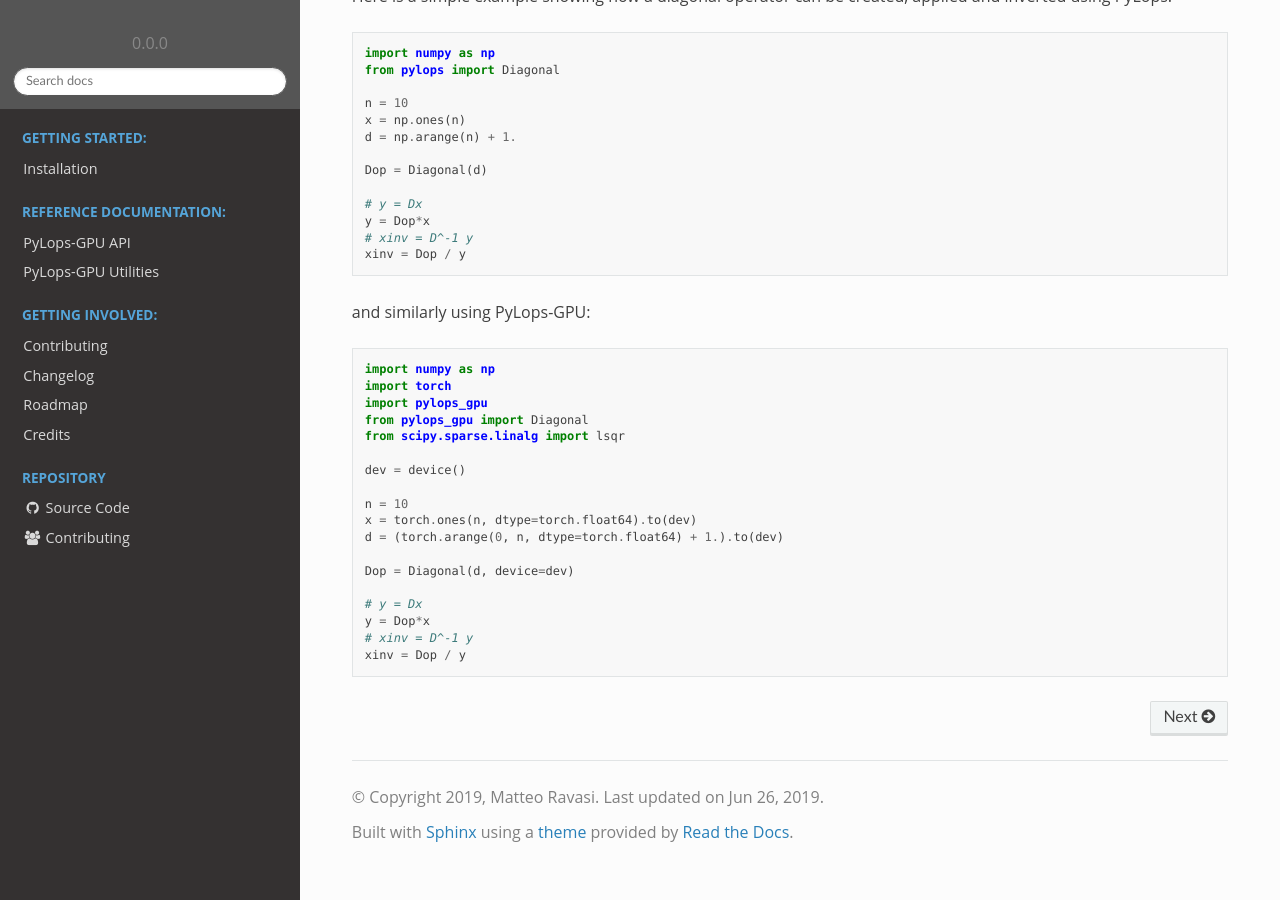
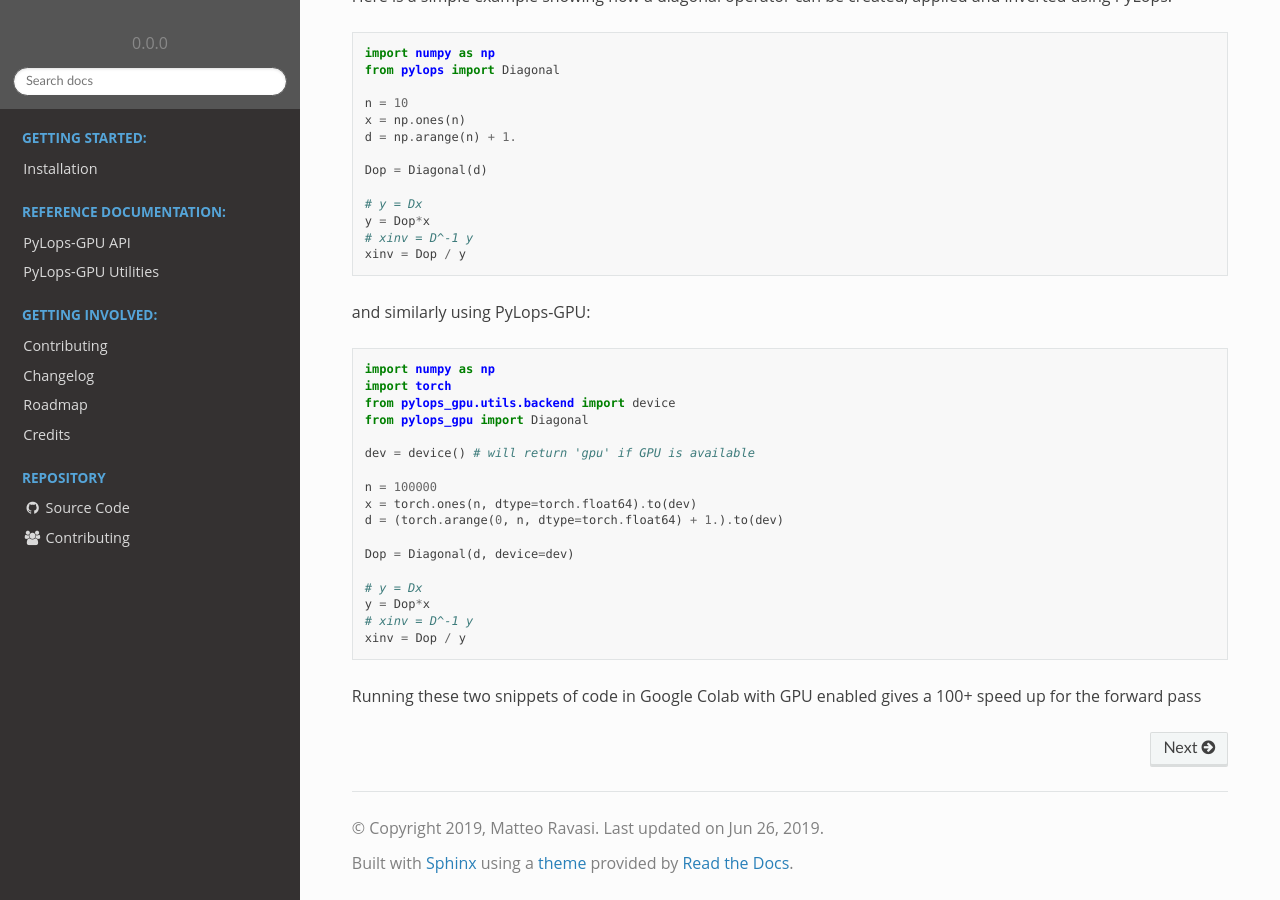
Before and after one commit to PyLops/pylops-gpu, a Sphinx documentation site: the page built from docs/source/index.rst, in a window 1280 px wide and 900 px high, scrolled down 525 px. Built offline with Sphinx 7.4.7 and the Read the Docs theme 2.0.0, drawn with Linux system fonts in a browser that asks for light colours; pages that are not in the unit, such as notebooks, are missing from menus; comment, search, counter and statistics services are not loaded.

```diff
--- a/docs/source/index.rst
+++ b/docs/source/index.rst
@@ -41,13 +41,12 @@
 
    import numpy as np
    import torch
-   import pylops_gpu
+   from pylops_gpu.utils.backend import device
    from pylops_gpu import Diagonal
-   from scipy.sparse.linalg import lsqr
 
-   dev = device()
+   dev = device() # will return 'gpu' if GPU is available
 
-   n = 10
+   n = 100000
    x = torch.ones(n, dtype=torch.float64).to(dev)
    d = (torch.arange(0, n, dtype=torch.float64) + 1.).to(dev)
 
@@ -57,6 +56,9 @@
    y = Dop*x
    # xinv = D^-1 y
    xinv = Dop / y
+
+Running these two snippets of code in Google Colab with GPU enabled gives a 100+
+speed up for the forward pass
 
 
 .. toctree::
--- a/setup.py
+++ b/setup.py
@@ -31,7 +31,7 @@
     ],
     author='mrava',
     author_email='mrava@equinor.com',
-    install_requires=['numpy >= 1.15.0', 'torch'],
+    install_requires=['numpy >= 1.15.0', 'torch', 'pytorch_complex_tensor'],
     packages=find_packages(exclude=['pytests']),
     use_scm_version=dict(root = '.',
                          relative_to = __file__,
```
Also changed, not shown: README.md (+4 -5 lines), 2 other files.
